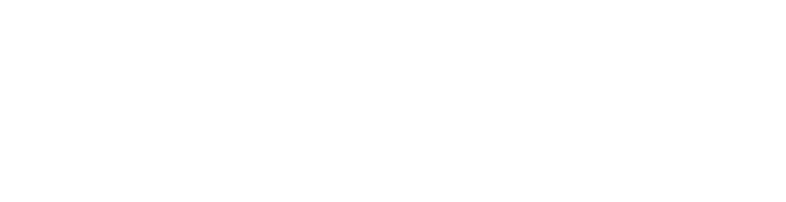
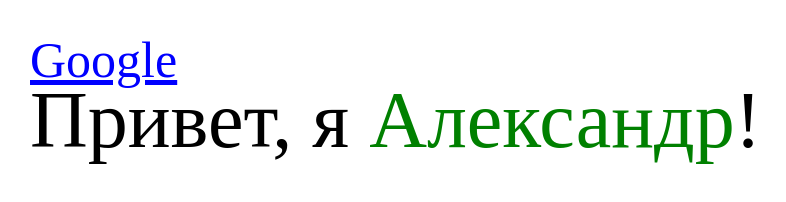
Before and after one commit to Aandi1989/SASS-SCSS-tricks, a plain HTML site: page index.html in a window 1280 px wide. Shown: the whole page, without its empty margins (0-786 px from the left). Drawn offline with Linux system fonts and the light colour scheme.

Commit message:
вложенность

```diff
--- a/index.html
+++ b/index.html
@@ -8,6 +8,11 @@
     <title>Document</title>
 </head>
 <body>
-
+    <div class="block block_big">
+        <a href="" class="link">Google</a>
+        <div class="block__text">
+            Привет, я <span>Александр</span>!
+        </div>
+    </div>
 </body>
 </html>
--- a/styles.scss
+++ b/styles.scss
@@ -2,5 +2,33 @@
     margin: 0;
     padding: 0;
     border: 0;
-    box-sizing: border-box;
+    border-bottom: box-sizing;
 }
+
+.block{
+    padding: 30px;
+    font-size:50px;
+    line-height: 60px;
+    .block__text{
+        font-size: 80px;
+        span{
+            color:green;
+        }
+    }
+    &.block_big{
+
+    }
+}
+.link{
+    color:blue;
+    text-decoration: underline;
+    &:hover, &:active, &:focus{
+        color:green;
+    }
+    &:before{
+        content:'';
+    }
+    &:after{
+        content:'';
+    }
+}
```
Also changed, not shown: styles.css, 1 other file.
